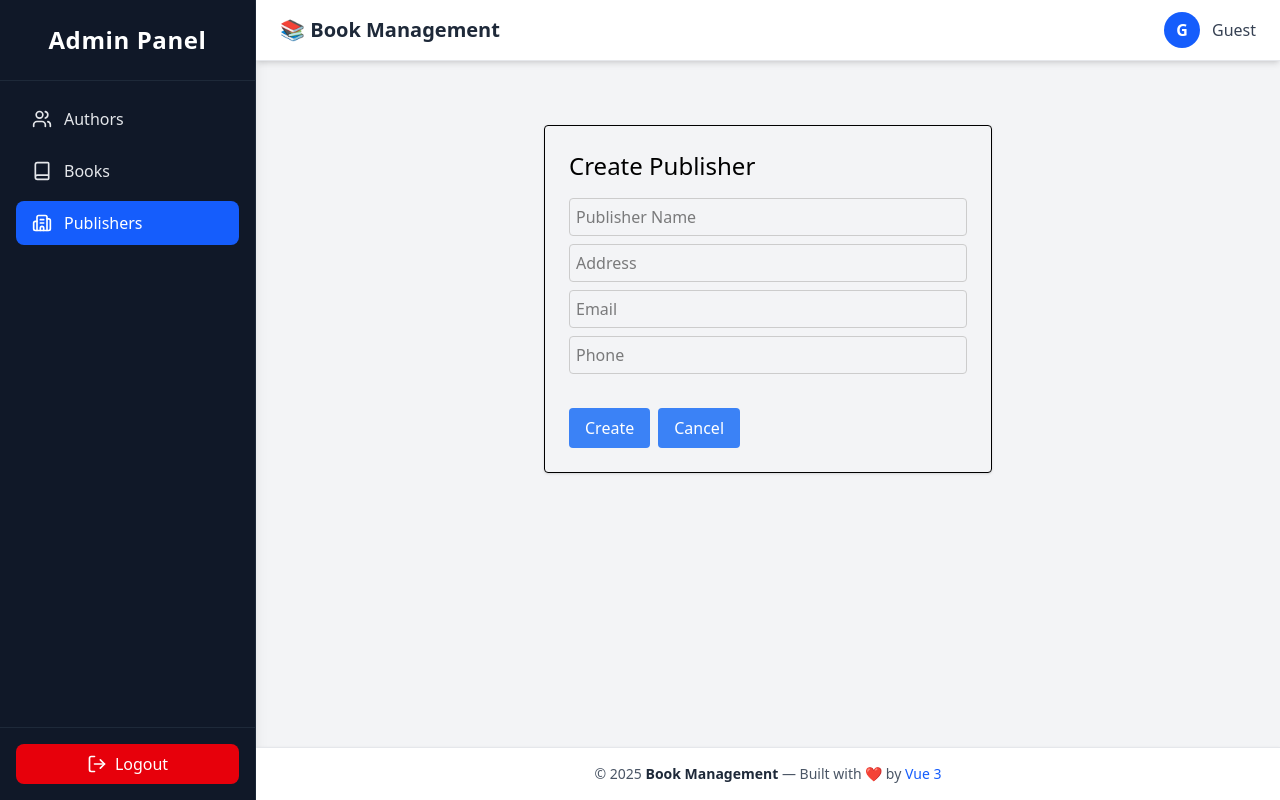
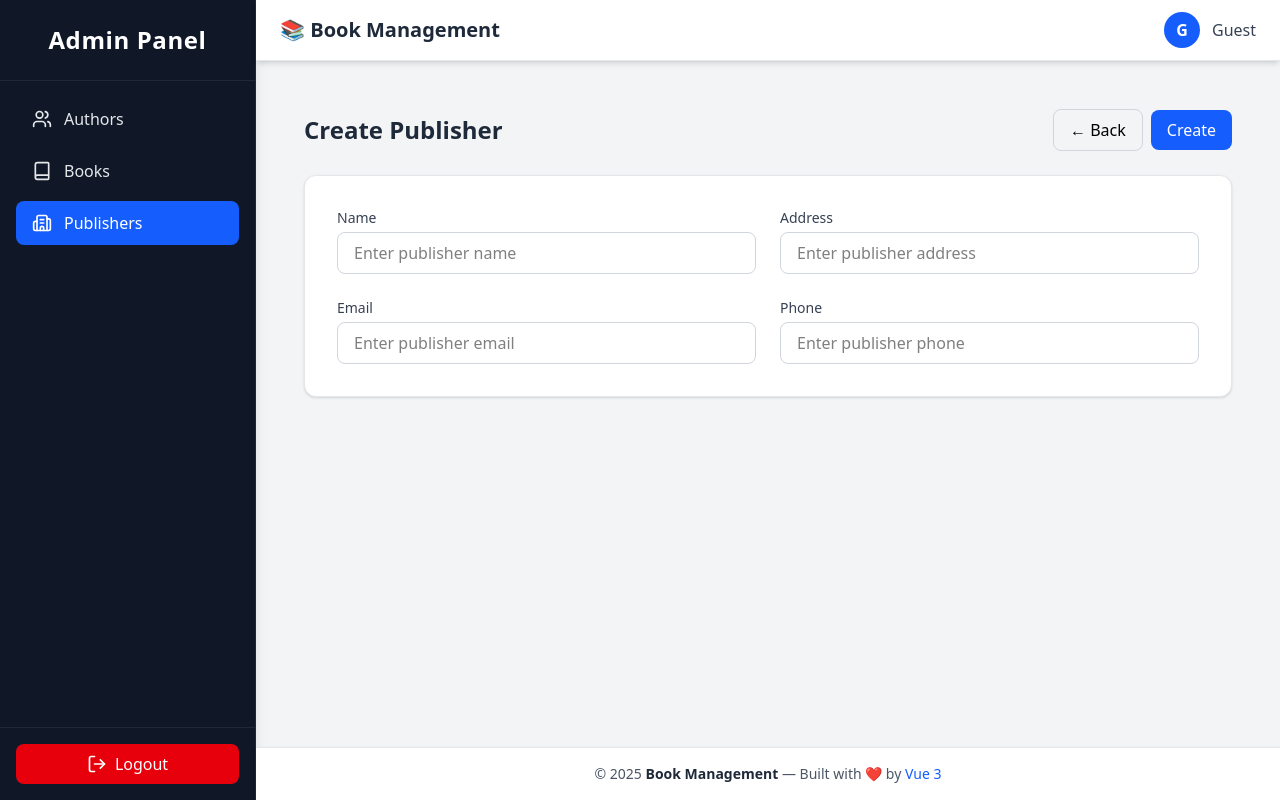
Before and after one commit to FazryJavier/Gits-BookManagementFS, a Vue app in the folder book-management-frontend/: page /publishers/create in a window 1280 px wide. Built offline with nearby package versions, Linux system fonts and the light colour scheme; no server answers; sample sign-in values are in the browser's storage; the HTML template or start-up script is replaced by a standard one.

Commit message:
update publisher form page

```diff
--- a/book-management-frontend/src/views/PublisherFormPage.vue
+++ b/book-management-frontend/src/views/PublisherFormPage.vue
@@ -1,96 +1,138 @@
-<template>
-  <div class="container max-w-md mx-auto mt-10 p-6 border rounded shadow">
-    <h1 class="text-2xl mb-4">{{ isEdit ? 'Edit Publisher' : 'Create Publisher' }}</h1>
+<script setup lang="ts">
+import { ref, onMounted, computed } from 'vue'
+import { useRouter, useRoute } from 'vue-router'
+import api from '@/api/axios'
 
-    <form @submit.prevent="submitForm">
-      <input v-model="form.name" placeholder="Publisher Name" class="input" required />
-      <input v-model="form.address" placeholder="Address" class="input" required />
-      <input v-model="form.email" type="email" placeholder="Email" class="input" required />
-      <input v-model="form.phone" placeholder="Phone" class="input" required />
-
-      <div class="flex space-x-2 mt-4">
-        <button type="submit" class="btn bg-green-500 hover:bg-green-600">
-          {{ isEdit ? 'Update' : 'Create' }}
-        </button>
-        <button type="button" class="btn bg-gray-400 hover:bg-gray-500" @click="goBack">
-          Cancel
-        </button>
-      </div>
-    </form>
-
-    <p v-if="error" class="text-red-500 mt-2">{{ error }}</p>
-    <p v-if="success" class="text-green-500 mt-2">{{ success }}</p>
-  </div>
-</template>
-
-<script lang="ts">
-import { ref, onMounted } from 'vue'
-import { useRouter, useRoute } from 'vue-router'
-import api from '../api/axios'
-
-export default {
-  setup() {
 const router = useRouter()
 const route = useRoute()
-    const isEdit = ref(false)
-    const error = ref('')
-    const success = ref('')
-    const form = ref({ name: '', address: '', email: '', phone: '' })
-    const id = route.params.id as string | undefined
+
+const isEdit = computed(() => !!route.params.id)
+const form = ref({
+  name: '',
+  address: '',
+  email: '',
+  phone: '',
+})
+const loading = ref(false)
+const message = ref<{ type: 'success' | 'error'; text: string } | null>(null)
 
 const fetchPublisher = async (id: string) => {
   try {
     const res = await api.get(`/publishers/${id}`)
     Object.assign(form.value, res.data.data)
-      } catch (e) {
-        console.error('Failed to fetch publisher', e)
+  } catch (err) {
+    console.error('Failed to fetch publisher:', err)
   }
 }
 
 const submitForm = async () => {
-      error.value = ''
-      success.value = ''
+  message.value = null
+  loading.value = true
   try {
     if (isEdit.value) {
-          await api.put(`/publishers/${id}`, form.value)
-          success.value = 'Publisher updated successfully'
+      await api.put(`/publishers/${route.params.id}`, form.value)
+      message.value = { type: 'success', text: 'Publisher updated successfully.' }
     } else {
       await api.post('/publishers', form.value)
-          success.value = 'Publisher created successfully'
+      message.value = { type: 'success', text: 'Publisher created successfully.' }
     }
-        router.push('/publishers')
-      } catch (e: any) {
-        error.value = e.response?.data?.message || 'Something went wrong'
+
+    setTimeout(() => router.push('/publishers'), 800)
+  } catch (err: any) {
+    message.value = {
+      type: 'error',
+      text: err.response?.data?.message || 'Something went wrong.',
+    }
+  } finally {
+    loading.value = false
   }
 }
 
-    const goBack = () => router.push('/publishers')
-
 onMounted(async () => {
-      if (id) {
-        isEdit.value = true
-        await fetchPublisher(id)
-      }
+  if (isEdit.value) await fetchPublisher(route.params.id as string)
 })
-
-    return { form, submitForm, error, success, isEdit, goBack }
-  },
-}
 </script>
 
-<style scoped>
-.input {
-  width: 100%;
-  margin-bottom: 8px;
-  padding: 6px;
-  border: 1px solid #ccc;
-  border-radius: 4px;
-}
-.btn {
-  background-color: #3b82f6;
-  color: white;
-  padding: 8px 16px;
-  border-radius: 4px;
-  margin-top: 10px;
-}
-</style>
+<template>
+  <div class="container mx-auto p-6">
+    <div class="flex justify-between items-center mb-6">
+      <h1 class="text-2xl font-semibold text-gray-800">
+        {{ isEdit ? 'Edit Publisher' : 'Create Publisher' }}
+      </h1>
+
+      <div class="space-x-2">
+        <button
+          @click="router.push('/publishers')"
+          class="px-4 py-2 border border-gray-300 rounded-lg hover:bg-gray-100 transition"
+        >
+          ← Back
+        </button>
+        <button
+          @click="submitForm"
+          :disabled="loading"
+          class="px-4 py-2 bg-blue-600 text-white rounded-lg hover:bg-blue-700 disabled:opacity-50 transition"
+        >
+          {{ loading ? 'Saving...' : isEdit ? 'Update' : 'Create' }}
+        </button>
+      </div>
+    </div>
+
+    <div class="bg-white rounded-xl shadow border border-gray-200 p-8">
+      <div class="grid grid-cols-1 md:grid-cols-2 gap-6">
+        <div>
+          <label class="block text-sm font-medium text-gray-700 mb-1">Name</label>
+          <input
+            v-model="form.name"
+            type="text"
+            placeholder="Enter publisher name"
+            class="w-full px-4 py-2 border border-gray-300 rounded-lg focus:ring focus:ring-blue-200 focus:border-blue-500 outline-none"
+            required
+          />
+        </div>
+
+        <div>
+          <label class="block text-sm font-medium text-gray-700 mb-1">Address</label>
+          <input
+            v-model="form.address"
+            type="text"
+            placeholder="Enter publisher address"
+            class="w-full px-4 py-2 border border-gray-300 rounded-lg focus:ring focus:ring-blue-200 focus:border-blue-500 outline-none"
+            required
+          />
+        </div>
+
+        <div>
+          <label class="block text-sm font-medium text-gray-700 mb-1">Email</label>
+          <input
+            v-model="form.email"
+            type="email"
+            placeholder="Enter publisher email"
+            class="w-full px-4 py-2 border border-gray-300 rounded-lg focus:ring focus:ring-blue-200 focus:border-blue-500 outline-none"
+            required
+          />
+        </div>
+
+        <div>
+          <label class="block text-sm font-medium text-gray-700 mb-1">Phone</label>
+          <input
+            v-model="form.phone"
+            type="text"
+            placeholder="Enter publisher phone"
+            class="w-full px-4 py-2 border border-gray-300 rounded-lg focus:ring focus:ring-blue-200 focus:border-blue-500 outline-none"
+            required
+          />
+        </div>
+      </div>
+
+      <p
+        v-if="message"
+        :class="[
+          'mt-6 text-center font-medium',
+          message.type === 'success' ? 'text-green-600' : 'text-red-600',
+        ]"
+      >
+        {{ message.text }}
+      </p>
+    </div>
+  </div>
+</template>
```
Lines whose indentation alone changed are shown as unchanged.
